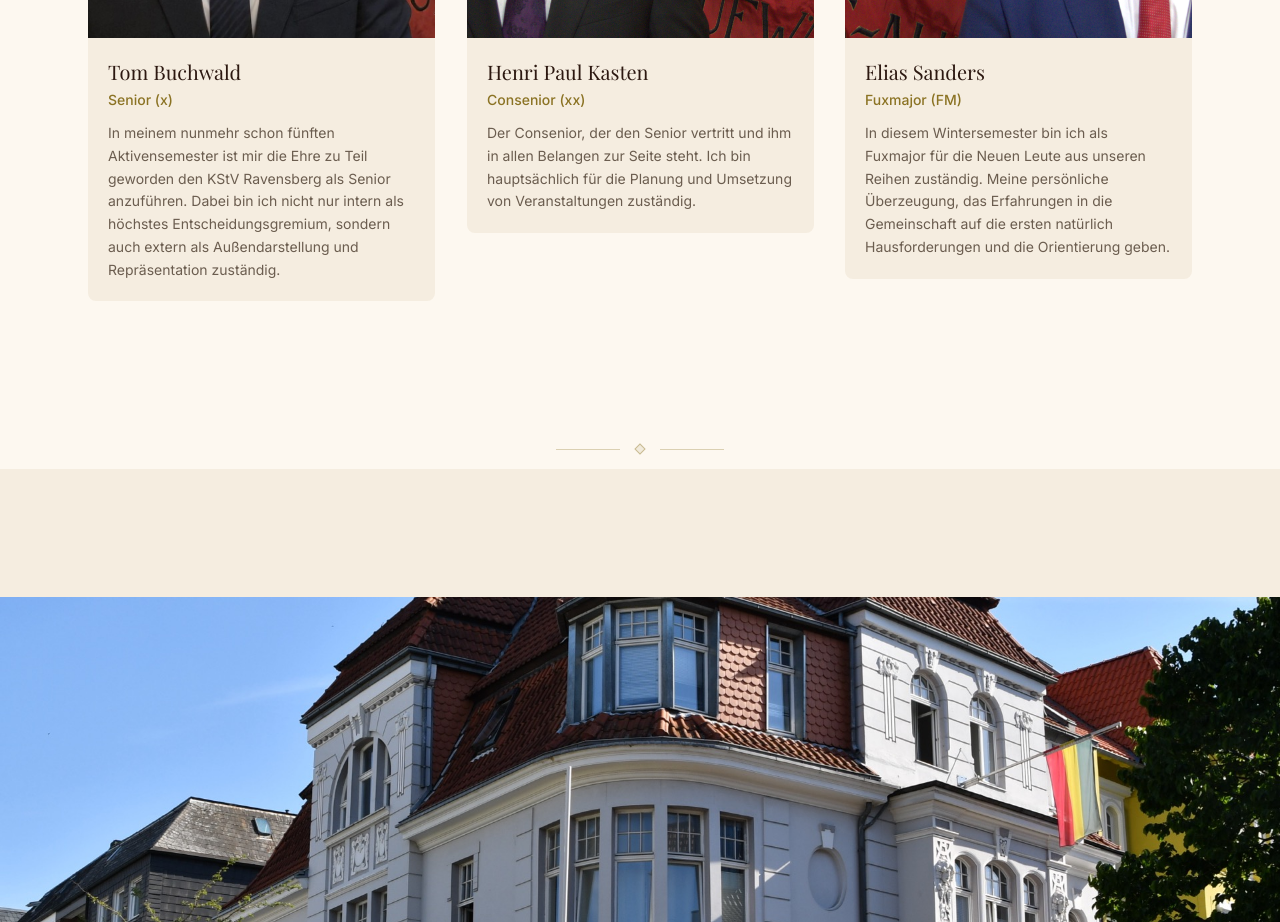
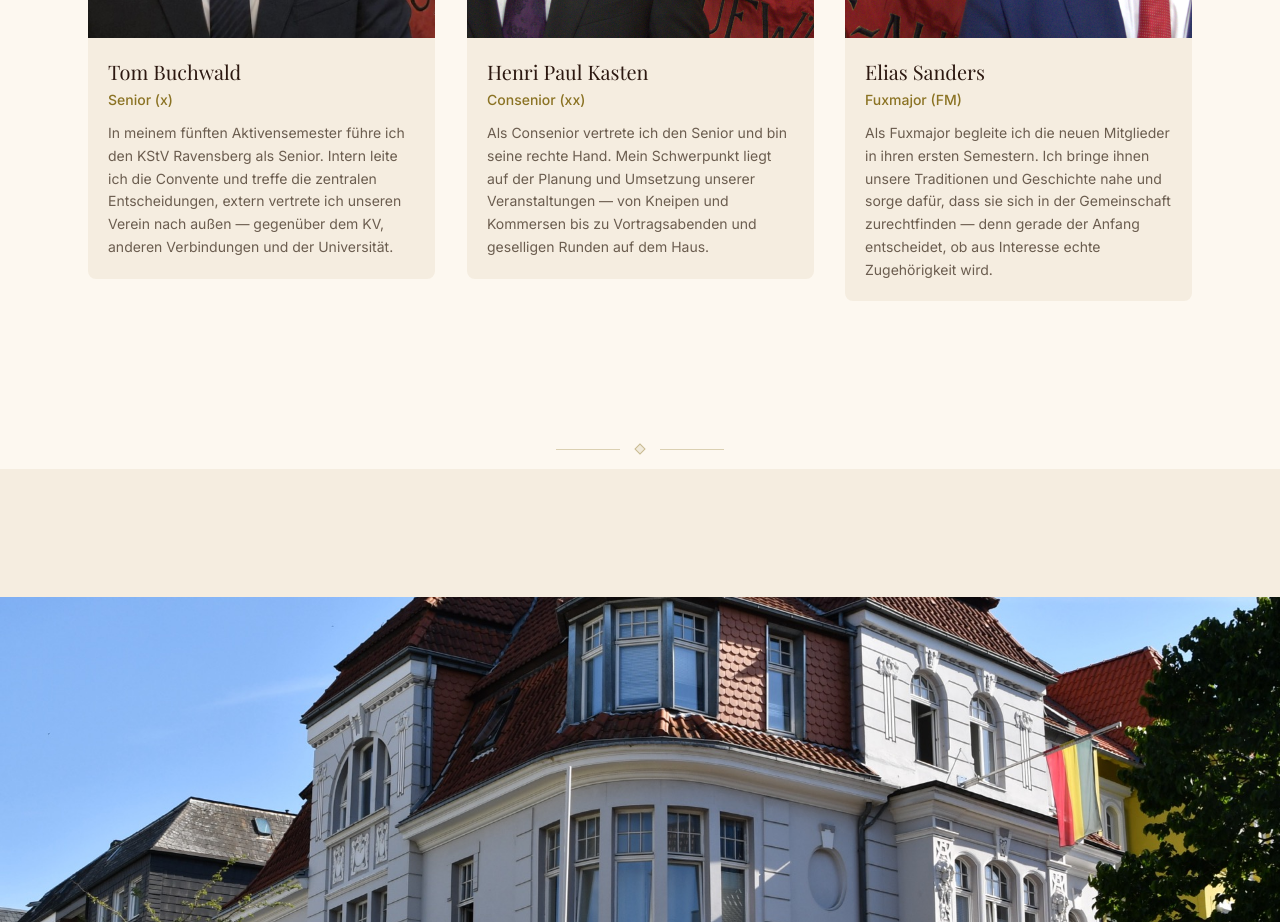
Before and after one commit to yungweng/ravensberg, a Next.js app: page / in a window 1280 px wide. Shown: the part 3140-4062 px from the top of the page. Built offline with nearby package versions, Linux system fonts and the light colour scheme; a web font is replaced by a local one.

Commit message:
content: rewrite Vorstand descriptions for clarity
Fix grammatical errors (Tom: "Entscheidungsgremium" for a person,
Elias: broken sentence) and replace stiff phrasing with natural,
direct German. Each member now explains their actual role concretely.

```diff
--- a/src/data/vorstand.ts
+++ b/src/data/vorstand.ts
@@ -11,20 +11,20 @@ export const vorstand: VorstandMember[] = [
     role: "Senior (x)",
     image: "/images/vorstand/tom-buchwald.jpg",
     description:
-      "In meinem nunmehr schon fünften Aktivensemester ist mir die Ehre zu Teil geworden den KStV Ravensberg als Senior anzuführen. Dabei bin ich nicht nur intern als höchstes Entscheidungsgremium, sondern auch extern als Außendarstellung und Repräsentation zuständig.",
+      "In meinem fünften Aktivensemester führe ich den KStV Ravensberg als Senior. Intern leite ich die Convente und treffe die zentralen Entscheidungen, extern vertrete ich unseren Verein nach außen — gegenüber dem KV, anderen Verbindungen und der Universität.",
   },
   {
     name: "Henri Paul Kasten",
     role: "Consenior (xx)",
     image: "/images/vorstand/henri-paul-kasten.png",
     description:
-      "Der Consenior, der den Senior vertritt und ihm in allen Belangen zur Seite steht. Ich bin hauptsächlich für die Planung und Umsetzung von Veranstaltungen zuständig.",
+      "Als Consenior vertrete ich den Senior und bin seine rechte Hand. Mein Schwerpunkt liegt auf der Planung und Umsetzung unserer Veranstaltungen — von Kneipen und Kommersen bis zu Vortragsabenden und geselligen Runden auf dem Haus.",
   },
   {
     name: "Elias Sanders",
     role: "Fuxmajor (FM)",
     image: "/images/vorstand/elias-sanders.png",
     description:
-      "In diesem Wintersemester bin ich als Fuxmajor für die Neuen Leute aus unseren Reihen zuständig. Meine persönliche Überzeugung, das Erfahrungen in die Gemeinschaft auf die ersten natürlich Hausforderungen und die Orientierung geben.",
+      "Als Fuxmajor begleite ich die neuen Mitglieder in ihren ersten Semestern. Ich bringe ihnen unsere Traditionen und Geschichte nahe und sorge dafür, dass sie sich in der Gemeinschaft zurechtfinden — denn gerade der Anfang entscheidet, ob aus Interesse echte Zugehörigkeit wird.",
   },
 ];
```
